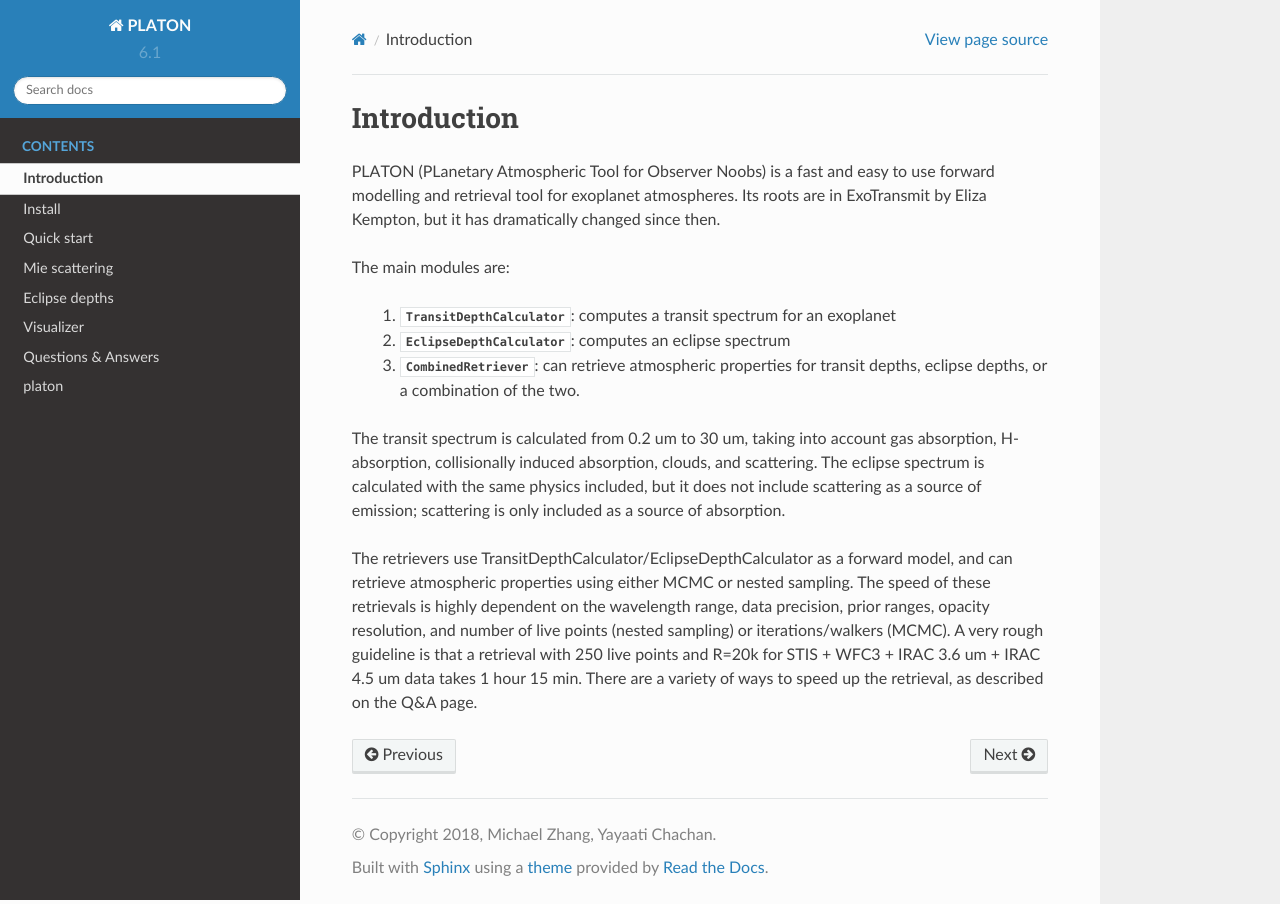
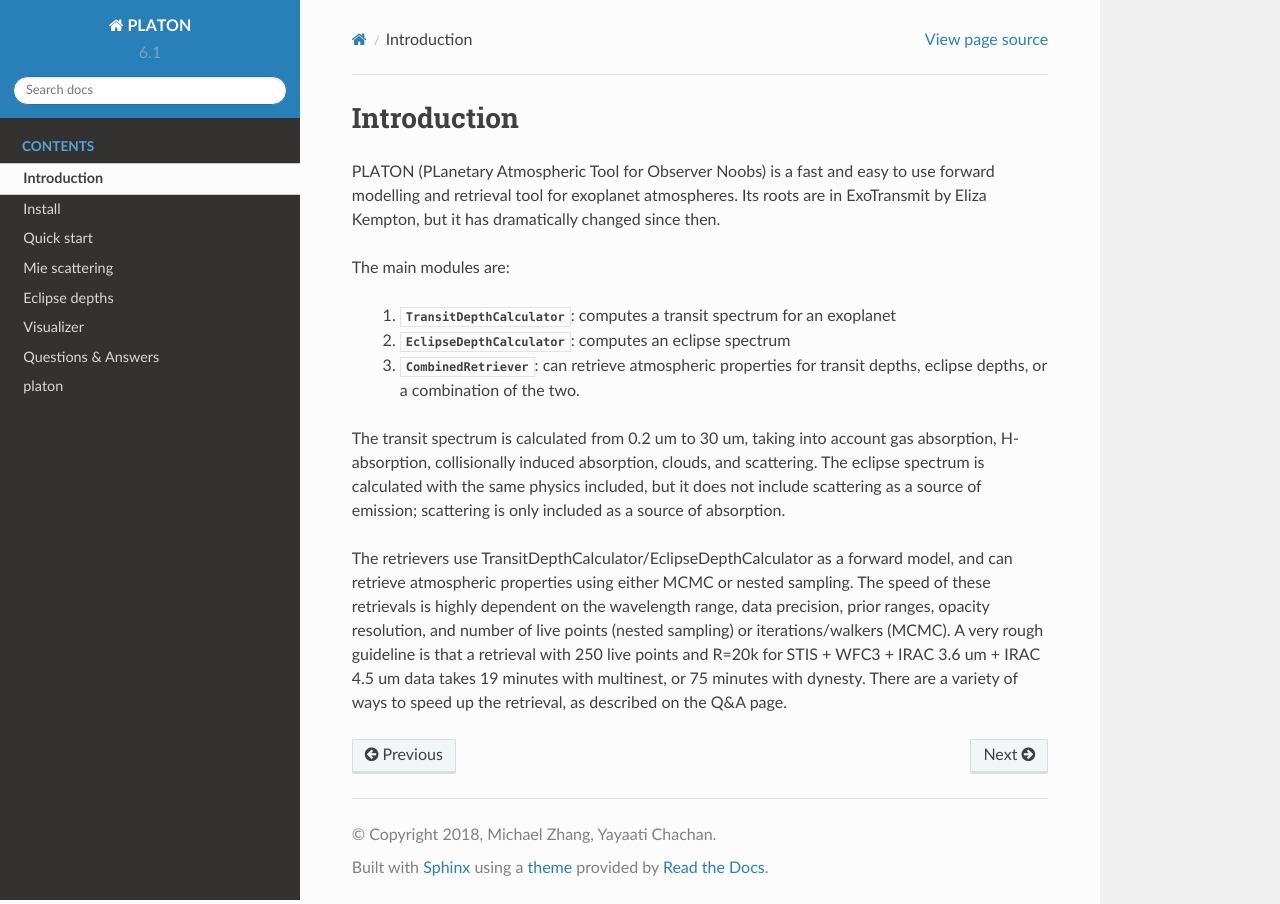
Before and after one commit to ideasrule/platon, a Sphinx documentation site: the page built from docs/intro.rst, in a window 1280 px wide. Built offline with Sphinx 7.4.7 and the Read the Docs theme 2.0.0, drawn with Linux system fonts in a browser that asks for light colours.

Commit message:
Updating times

```diff
--- a/docs/intro.rst
+++ b/docs/intro.rst
@@ -24,5 +24,5 @@ sampling.  The speed of these retrievals is highly dependent on the wavelength
 range, data precision, prior ranges, opacity resolution, and number of live points (nested sampling)
 or iterations/walkers (MCMC).  A very rough guideline is that a retrieval with
 250 live points and R=20k for
-STIS + WFC3 + IRAC 3.6 um + IRAC 4.5 um data takes 1 hour 15 min.  There are a variety of ways to speed up the retrieval, as
+STIS + WFC3 + IRAC 3.6 um + IRAC 4.5 um data takes 19 minutes with multinest, or 75 minutes with dynesty.  There are a variety of ways to speed up the retrieval, as
 described on the Q&A page.
```
